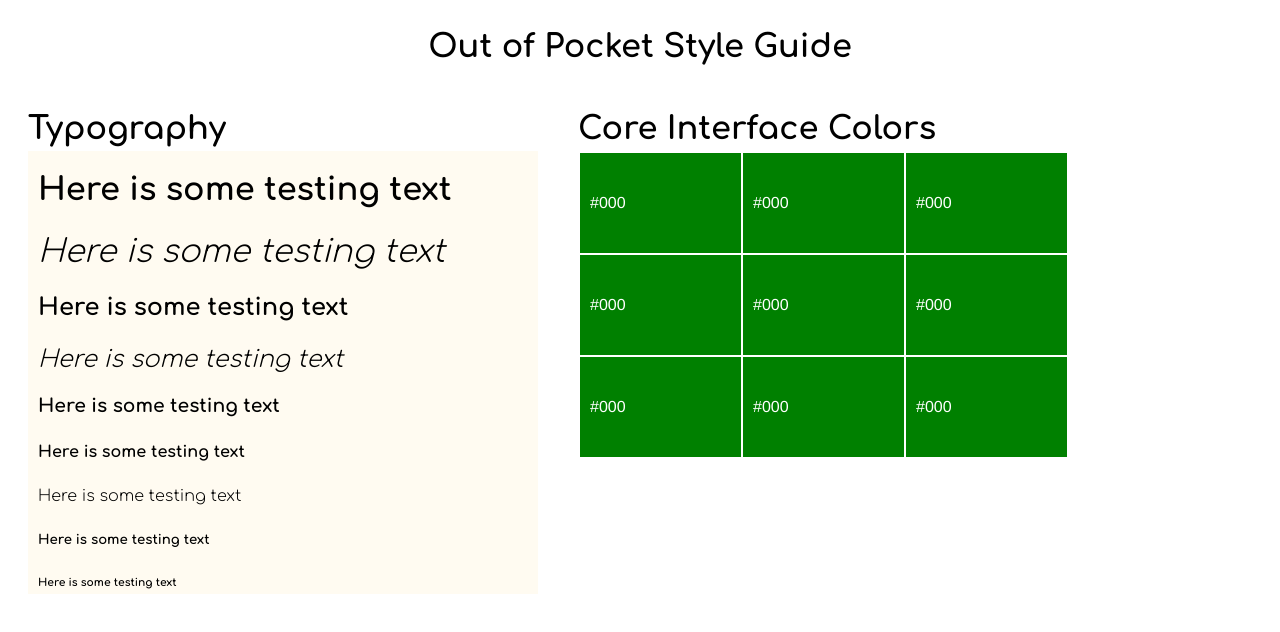
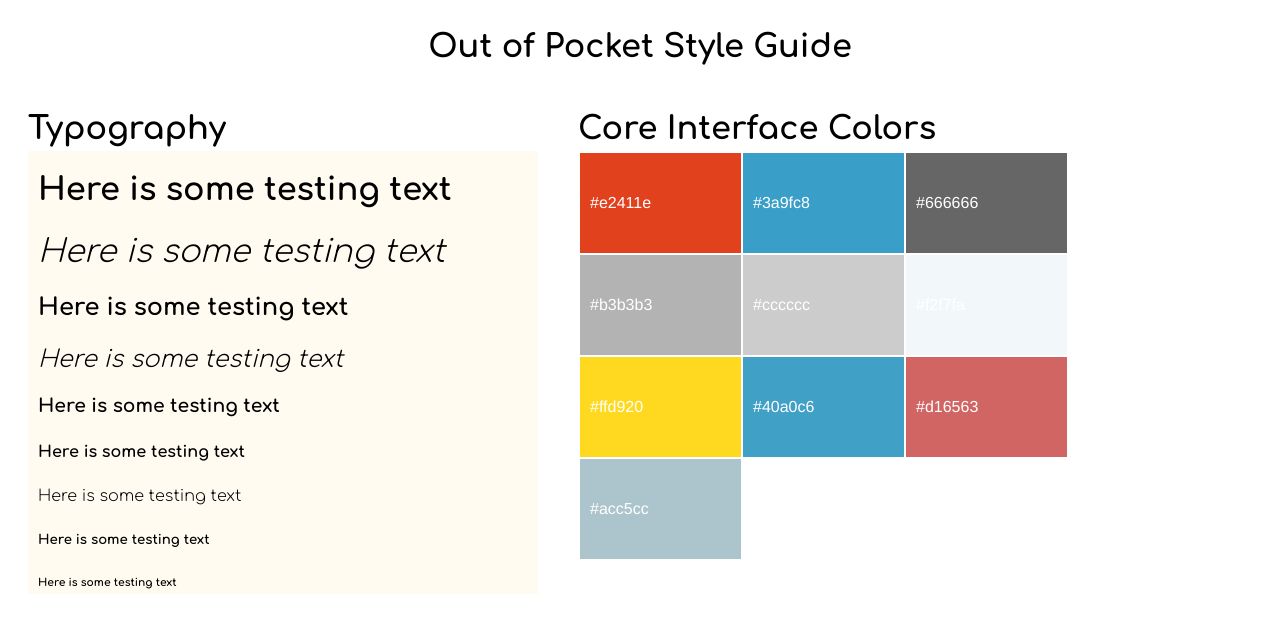
Before and after one commit to Adespinoza/outofpocket, a plain HTML site: page style_guide.html in a window 1280 px wide. Drawn offline with Linux system fonts and the light colour scheme.

Commit message:
Updated the style guide with new colors

```diff
--- a/style_guide.html
+++ b/style_guide.html
@@ -33,6 +33,36 @@
   }
   .italic {
     font-style: italic;
+  }
+  .red {
+    background-color: #e2411e;
+  }
+  .blue {
+    background-color: #3a9fc8;
+  }
+  .dark-gray {
+    background-color: #666;
+  }
+  .gray {
+    background-color: #b3b3b3;
+  }
+  .light-gray {
+    background-color: #ccc;
+  }
+  .cream-white {
+    background-color: #f2f7fa;
+  }
+  .yellow {
+    background-color: #ffd920;
+  }
+  .light-blue {
+    background-color: #40a0c6;
+  }
+  .light-red {
+    background-color: #d16563;
+  }
+  .steel-blue {
+    background-color: #acc5cc;
   }
   .example {
     padding-left: 10px;
@@ -78,19 +108,22 @@
       <h1>Core Interface Colors</h1>
       <table>
         <tr>
-          <td>#000</td>
-          <td>#000</td>
-          <td>#000</td>
+          <td class="red">#e2411e</td>
+          <td class="blue">#3a9fc8</td>
+          <td class="dark-gray">#666666</td>
         </tr>
         <tr>
-          <td>#000</td>
-          <td>#000</td>
-          <td>#000</td>
+          <td class="gray">#b3b3b3</td>
+          <td class="light-gray">#cccccc</td>
+          <td class="cream-white">#f2f7fa</td>
         </tr>
         <tr>
-          <td>#000</td>
-          <td>#000</td>
-          <td>#000</td>
+          <td class="yellow">#ffd920</td>
+          <td class="light-blue">#40a0c6</td>
+          <td class="light-red">#d16563</td>
+        </tr>
+        <tr>
+          <td class="steel-blue">#acc5cc</td>
         </tr>
       </table>
     </div>
```
